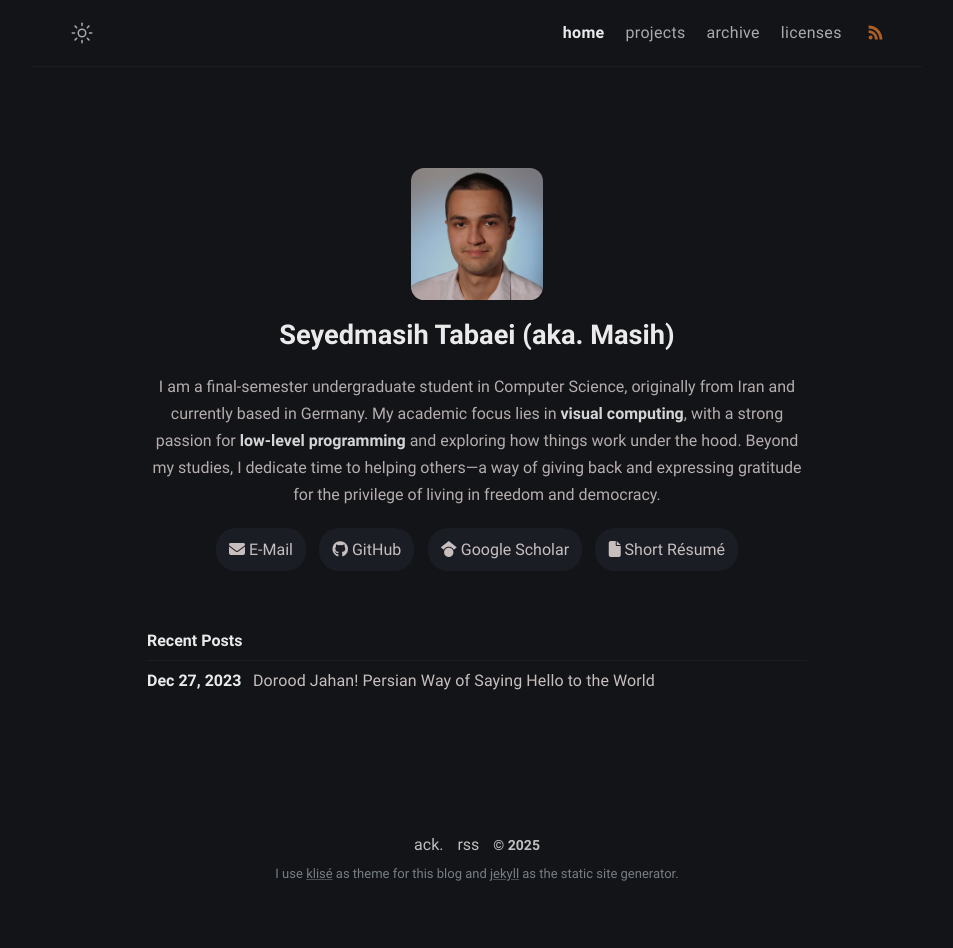
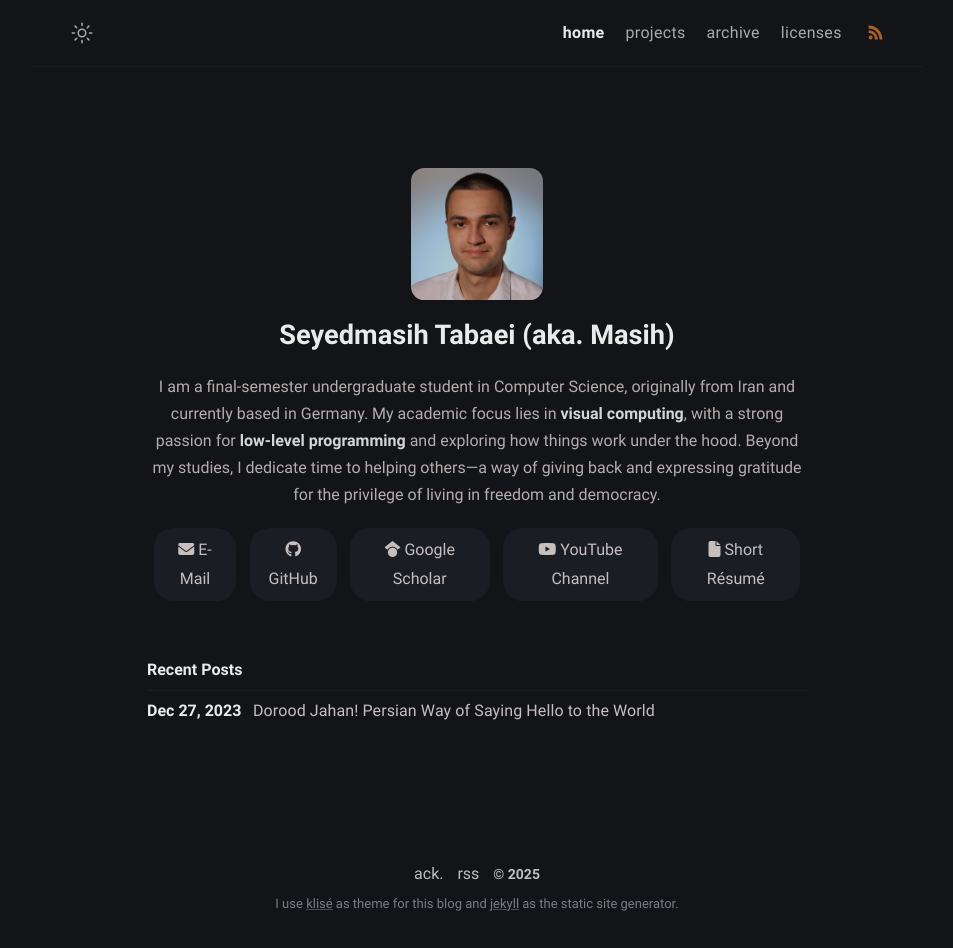
Before and after one commit to Masihtabaei/Masihtabaei.github.io, a Jekyll site: the page built from index.md, in a window 1280 px wide. Shown: the whole page, without its empty margins (163-1116 px from the left). Built offline with Jekyll 4.4.1, drawn with Linux system fonts in a browser that asks for light colours; nearby versions of some CDN libraries; before the commit the page ends 918 px from its top, so only the background shows below that.

Commit message:
Add new link
Link to my YouTube channel

```diff
--- a/_includes/author.html
+++ b/_includes/author.html
@@ -16,13 +16,13 @@
       <i class="fa-brands fa-google-scholar"></i>
       Google Scholar
     </a>
-    <!-- <a href="https://linkedin.com/in/{{ site.author.linkedin }}" class="author-link">
-      <i class="fa-brands fa-linkedin"></i>
-      LinkedIn
-    </a> -->
-
+    <a href="https://www.youtube.com/@{{ site.author.username }}" class="author-link">
+      <i class="fa-brands fa-youtube"></i>
+      YouTube Channel
+    </a>
     <a href="https://scholar.google.com/citations?hl=en&user={{ site.author.google_scholar }}" class="author-link">
-      <i class="fa-solid fa-file"></i> Short Résumé
+      <i class="fa-solid fa-file"></i>
+      Short Résumé
     </a>
   </div>
 </div>
```
Also changed, not shown: projects.md (+1 -1 lines).
